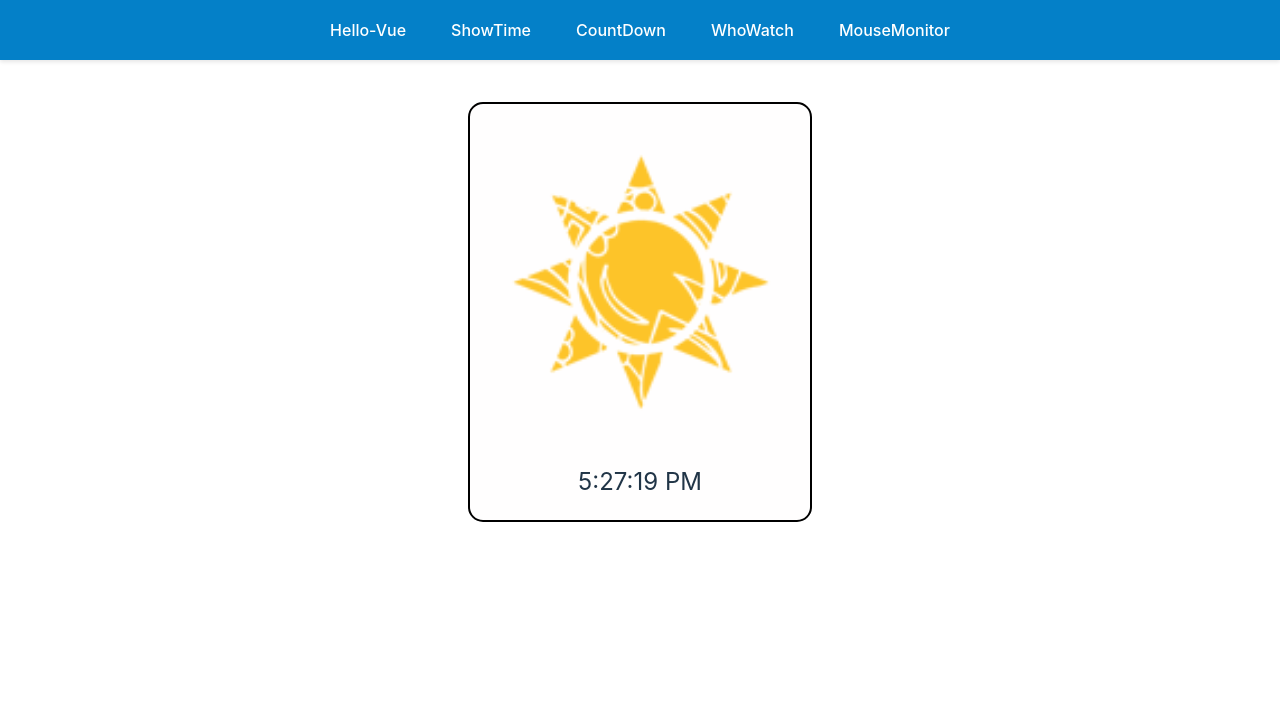
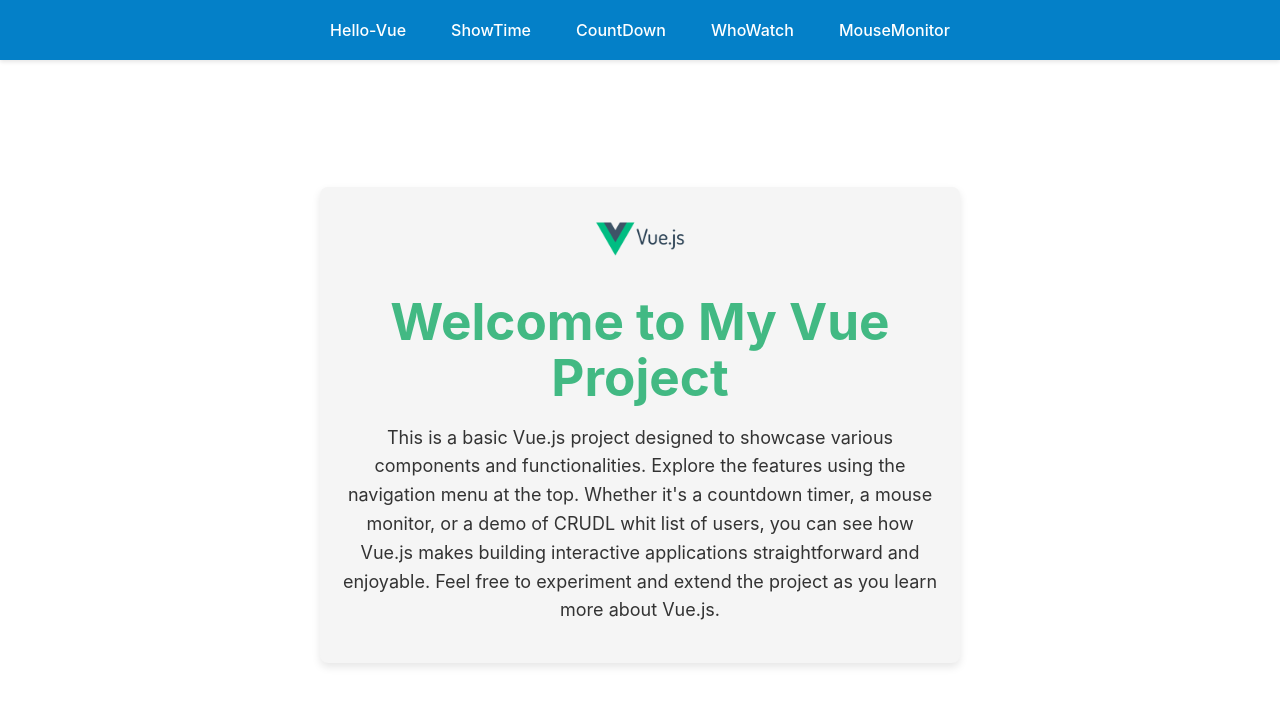
Before and after one commit to OriChaiMatan/Hello-Vue, a Vue app: page / in a window 1280 px wide. Shown: the top 706 px of the page. Built offline with nearby package versions, Linux system fonts and the light colour scheme.

Commit message:
Added Home Page

```diff
--- a/src/App.vue
+++ b/src/App.vue
@@ -18,17 +18,20 @@
       <MouseMonitor v-if="route === 'MouseMonitor'" />
       <WhoWatch v-if="route === 'WhoWatch'" />
       <ShowTime v-if="route === 'ShowTime'" />
+      <HomePage v-if="route === 'Home'" />
     </div>
   </section>
 </template>
 
 <script>
 import CountDown from "./cmps/CountDown.vue";
+import HomePage from './cmps/HomePage.vue';
 import MouseMonitor from "./cmps/MouseMonitor.vue";
 import ShowTime from "./cmps/ShowTime.vue";
 import WhoWatch from "./cmps/WhoWatch.vue";
 export default {
   components: {
+    HomePage,
     ShowTime,
     CountDown,
     WhoWatch,
@@ -36,7 +39,7 @@ export default {
   },
   data() {
     return {
-      route: "ShowTime",
+      route: "Home",
     };
   },
   methods: {
@@ -51,7 +54,6 @@ export default {
 .app {
   display: flex;
   flex-direction: column;
-  min-height: 100vh;
 }
 
 .app-header {
--- /dev/null
+++ b/src/cmps/HomePage.vue
@@ -0,0 +1,55 @@
+<template>
+  <div class="home-page">
+    <div class="home-content">
+      <img src="../assets/imgs/vue-logo.png" alt="Vue Logo" class="vue-logo" />
+      <h1>Welcome to My Vue Project</h1>
+      <p>
+        This is a basic Vue.js project designed to showcase various components and functionalities.
+        Explore the features using the navigation menu at the top. Whether it's a countdown timer,
+        a mouse monitor, or a demo of CRUDL whit list of users, you can see how Vue.js makes building interactive
+        applications straightforward and enjoyable. Feel free to experiment and extend the project
+        as you learn more about Vue.js.
+      </p>
+    </div>
+  </div>
+</template>
+
+<script>
+export default {
+  name: 'HomePage'
+};
+</script>
+
+<style scoped>
+.home-page {
+  display: flex;
+  justify-content: center;
+  align-items: center;
+  text-align: center;
+  padding: 20px;
+}
+
+.home-content {
+  max-width: 600px;
+  background-color: #f5f5f5;
+  border-radius: 8px;
+  box-shadow: 0 4px 8px rgba(0, 0, 0, 0.1);
+  padding: 20px;
+}
+
+.vue-logo {
+  width: 100px;
+  margin-bottom: 20px;
+}
+
+h1 {
+  margin: 0;
+  color: #42b983;
+}
+
+p {
+  font-size: 18px;
+  line-height: 1.6;
+  color: #333;
+}
+</style>
```
Also changed, not shown: src/assets/imgs/vue-logo.png (added).
